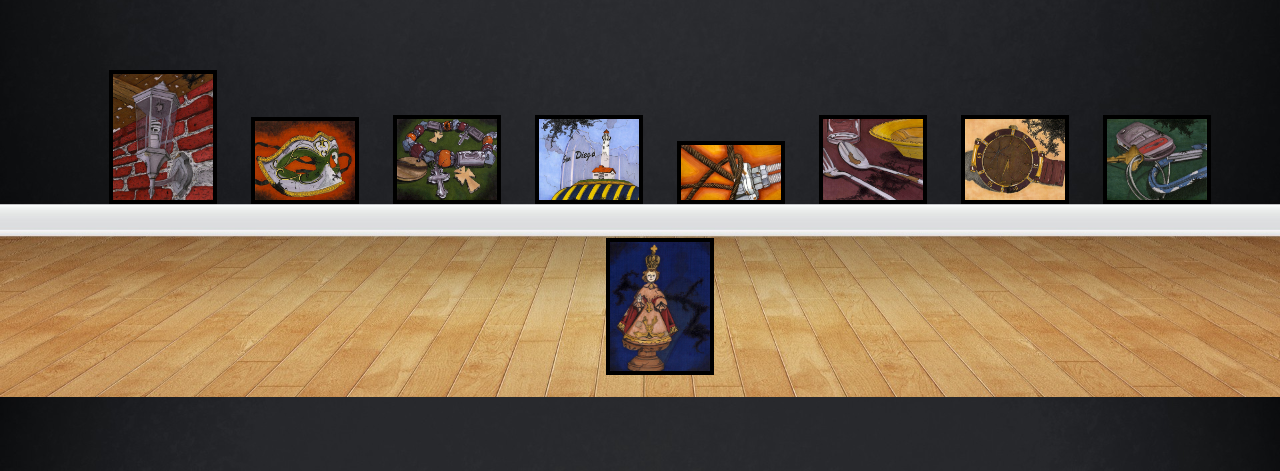
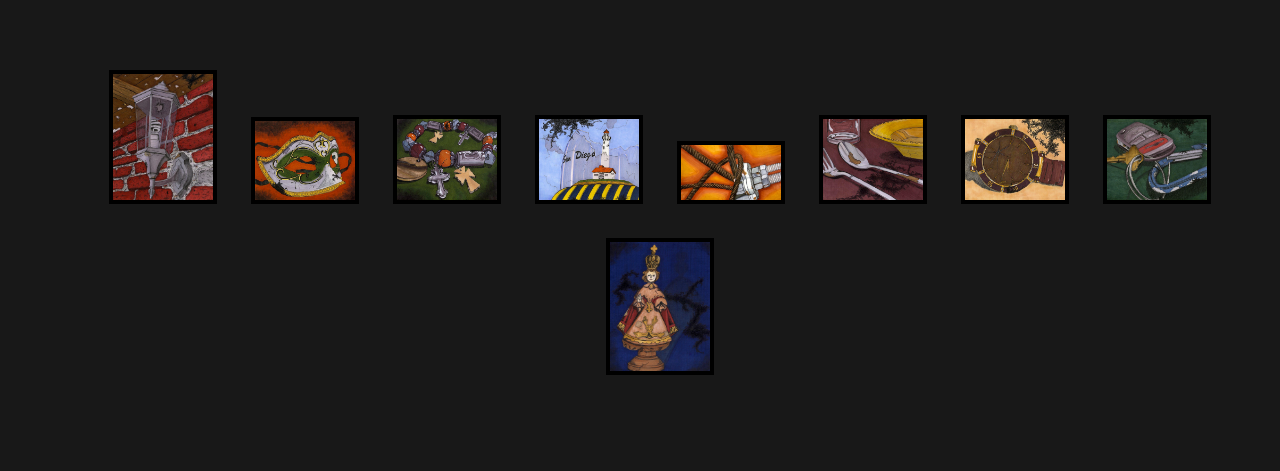
Before and after one commit to jonfrancism/Projects, a plain HTML site: page 4_ArtGallery/index.html in a window 1280 px wide. Shown: the part 403-874 px from the top of the page. Drawn offline with Linux system fonts and the light colour scheme.

Commit message:
fixed some errors

```diff
--- a/4_ArtGallery/index.html
+++ b/4_ArtGallery/index.html
@@ -1,7 +1,10 @@
 <!DOCTYPE html>
 
 <html>
-<head>
+
+	<meta charset="UTF-8">
+	<meta name="viewport" content="width=device-width, initial-scale=1">
+</head>
 	<title> Art Gallery </title>
 <link rel="stylesheet" href="style.css" type="text/css" media="screen" title="no title" charset="utf-8">
 <link href='https://fonts.googleapis.com/css?family=Satisfy' rel='stylesheet' type='text/css'>
--- a/4_ArtGallery/style.css
+++ b/4_ArtGallery/style.css
@@ -1,10 +1,9 @@
+
+
+
 body {
 
-	background-image: url(images/bg.jpg);
-	background-size: 100%;
-	background-repeat: no-repeat;
-	background-attachment: fixed;
-	background-color: black;
+	background-color: #181818;
 
 
 }
```
